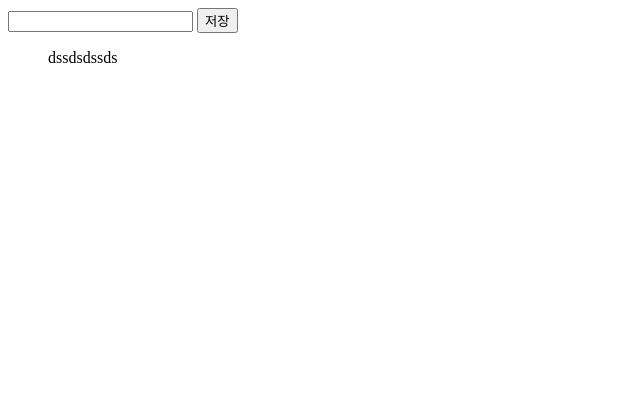
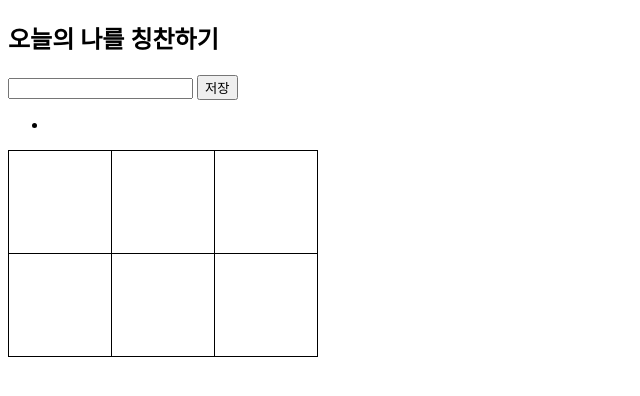
Before and after one commit to kgw10/kgw-ones, a plain HTML site: page 0610study/javascript_함수2.html in a window 1280 px wide. Both pictures are taken after a click on the button "저장". Shown: the whole page, without its empty margins (0-640 px from the left). Drawn offline with Linux system fonts and the light colour scheme.

Commit message:
0610study

```diff
--- a/0610study/javascript_함수2.html
+++ b/0610study/javascript_함수2.html
@@ -6,13 +6,60 @@
     <meta charset="UTF-8">
     <meta name="viewport" content="width=device-width, initial-scale=1.0">
     <title>Document</title>
+
+    <script>
+        function save() {
+            // input 태그에 입력한 내용을 ul#list에 목록으로 출력해라
+            var text = document.querySelector("#data").value;
+            var list = document.getElementById("list");   // list 변수에 ul#list태그 저장, ul 태그의 객체가 list 변수에 저장
+            list.innerHTML = list.innerHTML + "<li>" + text + "</li>";
+            //document.querySelector("#list").innerHTML = data;
+            // createElement, appendChild, createTextNode
+
+            //list.appendChild(document.createElement("li"));  - ul태그 안에 새로운 li태그 삽입
+        }
+
+        // addEventListener - 이벤트 등록시키는 함수
+        // addEventListener(이벤트 명, 이벤트 처리 함수);
+
+        window.onload = function(){
+                document.getElementById("td1").addEventListener( 'click', save );
+        }
+
+    </script>
+
+
 </head>
 <body>
+    <h2>오늘의 나를 칭찬하기</h2>
+
     <input type="text" id="data">
+
     <button onclick="save()"> 저장 </button>
 
-    <ul id = "list">
-        dssdsdssds
-    </ul>
+    <ul id = "list"></ul>
+
+    <table id="board">
+        <tr>
+            <td id="td1"></td>
+            <td id="td2"></td>
+            <td id="td3"></td>
+        </tr>
+        <tr>
+            <td id="td4"></td>
+            <td id="td5"></td>
+            <td id="td6"></td>
+        </tr>
+
+    </table>
+    <style>
+        #board{ border-collapse: collapse;}
+        #board tr td {
+            border: 1px solid black;
+            width: 100px; height:100px;
+        }
+    </style>
+
+</ul>
 </body>
 </html>
```
